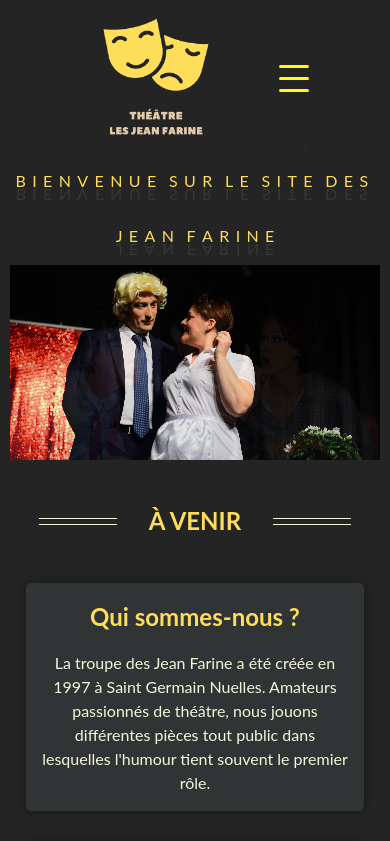
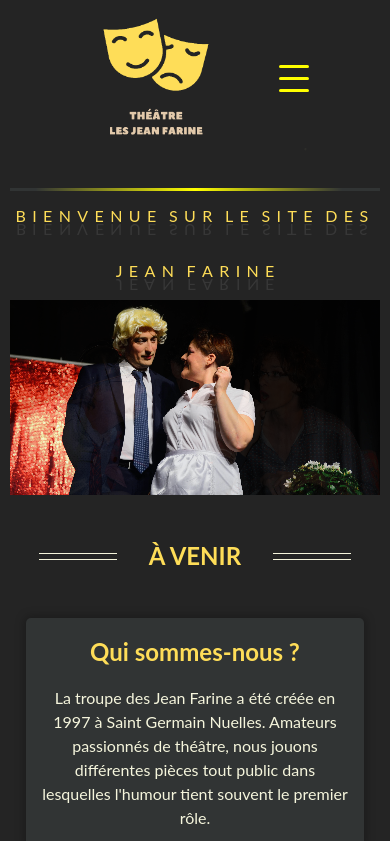
Before and after one commit to LaureJanin/jeanfarine, a React (Vite) app: page / in a window 390 px wide. Shown: the top 841 px of the page. Built offline with nearby package versions, Linux system fonts and the light colour scheme; a web font is replaced by a local one.

Commit message:
Je hais les navbar

```diff
--- a/src/App.scss
+++ b/src/App.scss
@@ -23,7 +23,6 @@
     animation-timing-function: ease-out;
     animation-fill-mode: forwards;
     clip-path: polygon(0% 0%, 0% 100%, 0% 100%, 0% 0%);
-
    .wrapper {
       padding : 0.5rem;
       .letter {
--- a/src/components/Header/Header.jsx
+++ b/src/components/Header/Header.jsx
@@ -14,7 +14,7 @@ function Header() {
     <section id="header">
         <div className="header">
             <Link to="/">
-            <img className="logo" src={logo} alt="logo jean farine" width={150}/>
+                <img className="logo" src={logo} alt="logo jean farine" width={150}/>
             </Link>
             <button type="button" className="burger" onClick={handleShowLinks}>
                 <span
@@ -24,7 +24,7 @@ function Header() {
                 />
             </button>
         </div>
-        <nav>
+        <nav className={`${showLinks ? "heightNav " : ""}`}>
           <ul className={`${showLinks ? "show-nav " : ""}`}>
             <li>
                 <Link data-item='Histoire'  to="/history" onClick={handleShowLinks}>
--- a/src/components/Header/Header.scss
+++ b/src/components/Header/Header.scss
@@ -43,7 +43,6 @@
           width: 0;
           overflow: hidden;
          }
-
           &:hover {
             &::before {
               width: 100%;
@@ -76,11 +75,11 @@
       margin-bottom: 4.25rem;
     }
   }
-
 }
 
 @media (max-width: 768px) {
   #header {
+    display: block;
     .header {
       display: flex;
       justify-content: center;
@@ -94,7 +93,6 @@
         :hover {
           cursor: pointer;
         }
-
         .burger-bar,
         .burger-bar::before,
         .burger-bar::after {
@@ -106,14 +104,12 @@
           background-color: yellow;
           transition: all 0.5s ease-in-out;
         }
-
         .burger-bar::before,
         .burger-bar::after {
           content: "";
           position: absolute;
           left: 0;
         }
-
         .burger-bar::before {
           transform: translateY(-12px);
         }
@@ -133,54 +129,58 @@
           background-color: yellow;
           transition: all 0.5s ease-in-out;
         }
-
         .burger-bar-checked::before,
         .burger-bar-checked::after {
           content: "";
           position: absolute;
           left: 0;
         }
-
         .burger-bar-checked {
           width: 0;
           background-color: transparent;
         }
-
         .burger-bar-checked::before {
           transform: rotate(45deg);
         }
-
         .burger-bar-checked::after {
           transform: rotate(-45deg);
         }
       }
     }
-
     nav {
-            margin-top: 1rem;
+      margin-top: 2rem;
+      height: 0;
+      transition: all 1s ease-in-out;
       ul {
+        width: 95%;
+        background-color: rgb(49, 52, 52);
         flex-direction: column;
-              position: fixed;
         justify-content: space-around;
         align-items: center;
-              background-color: rgb(255, 228, 196);
-              left: -100vw;
-              height: 20rem;
-              padding: 0rem 0;
-              visibility: hidden;
+        padding: 1rem;
+        margin: auto;
         transition: all 1s ease-in-out;
-              width: 100%;
-
         li {
-                display: block;
-                color:black;
+          a {
+            color:#fedd58;
+           }
+           a:active {
+            background-color: #fedd58;
+            color: #fff;
           }
         }
-
+      }
       .show-nav {
-                left: 0;
         visibility: visible;
       }
     }
+    .heightNav {
+      height: 18rem;
+      transition: all 1s ease-in-out;
+    }
+    #HeadDecoration {
+      position: relative;
+      margin-top: 0;
     }
   }
+}
--- a/src/pages/History.jsx
+++ b/src/pages/History.jsx
@@ -83,13 +83,13 @@ function History() {
 	  }, []);
 
     return (
-        <>
+        <section id="history">
             <div className="text">{letters}</div>
 			<p className="intro">En 1997, un groupe de parents d'élèves de l'école de Saint Germain Nuelles se réunit avec l'envie de monter une pièce de théâtre et de la jouer.
 			La pièce choisie, <span id="italic"> Les Palmes de Monsieur Schutz</span> se révèle difficile à mettre en oeuvre pour les amateurs que nous sommes. les difficultés de la mise en scène rendent notre travail laborieux. Nous réalisons que le métier de metteur en scène ne s'invente pas !
 			En 1999, avec l'aide de Michel Bernier, metteur en scène professionnel, la pièce aboutit enfin et se joue pour la première fois à Nuelles. Michel nous fait partager son talent et l'envie de poursuivre l'aventure s'impose à nous naturellement.
 			Ainsi de nouvelles pièces sont montées avec le renouvellement d'une partie des membres de la troupe.</p>
-            <section className="timeline">
+            <div className="timeline">
 				{timelineData.map((item, index) => (
 					<div
 						key={index}
@@ -103,8 +103,8 @@ function History() {
 						</div>
 					</div>
 				))}
-            </section>
-        </>
+            </div>
+        </section>
     )
 }
 export default History
--- a/src/pages/styles/history.scss
+++ b/src/pages/styles/history.scss
@@ -1,3 +1,4 @@
+#history {
 	.intro {
 		width: 70%;
 		margin:auto;
@@ -152,3 +153,4 @@
 			left: 0%;
 		}
 	}
+}
```
Lines whose indentation alone changed are shown as unchanged.
